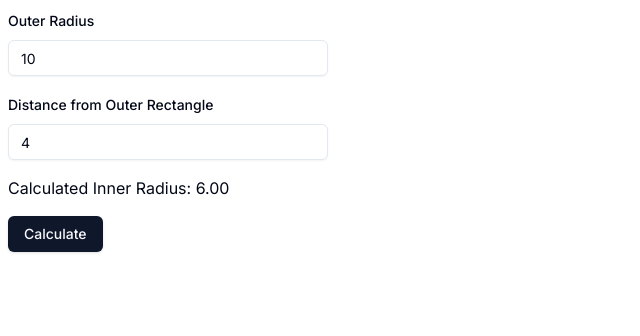
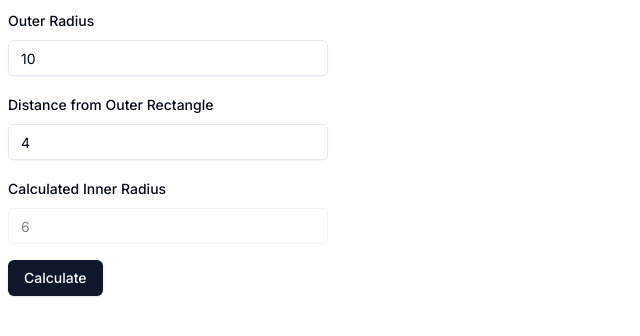
Before and after one commit to dbr787/absurd-rock, a Next.js app: page / in a window 1280 px wide. Shown: the top 336 px of the page, without its empty margins (0-640 px from the left). Built offline with nearby package versions, Linux system fonts and the light colour scheme.

Commit message:
form working well

```diff
--- a/components/RectangleRadiusForm.tsx
+++ b/components/RectangleRadiusForm.tsx
@@ -41,7 +41,7 @@ const formSchema = z.object({
 type FormSchema = z.infer<typeof formSchema>;
 
 export function RectangleRadiusForm() {
-  const [innerRadius, setInnerRadius] = useState<number | null>(null);
+  const [innerRadius, setInnerRadius] = useState<string | null>(null);
 
   const form = useForm<FormSchema>({
     resolver: zodResolver(formSchema),
@@ -65,7 +65,11 @@ export function RectangleRadiusForm() {
       const minRadius = radiusA / Math.PI; // Minimum radius is outer radius divided by pi
 
       const calculatedInnerRadius = Math.max(minRadius, radiusA - dist);
-      setInnerRadius(calculatedInnerRadius);
+      setInnerRadius(
+        Number.isInteger(calculatedInnerRadius)
+          ? String(calculatedInnerRadius)
+          : calculatedInnerRadius.toFixed(2)
+      );
     };
 
     const subscription = form.watch(calculateInnerRadius);
@@ -139,11 +143,17 @@ export function RectangleRadiusForm() {
             </FormItem>
           )}
         />
-        {innerRadius !== null && (
-          <div>
-            <h2>Calculated Inner Radius: {innerRadius.toFixed(2)}</h2>
-          </div>
-        )}
+        <FormItem>
+          <FormLabel>Calculated Inner Radius</FormLabel>
+          <FormControl>
+            <Input
+              placeholder="Calculated Inner Radius"
+              type="text"
+              value={innerRadius || ""}
+              disabled
+            />
+          </FormControl>
+        </FormItem>
         <Button type="submit">Calculate</Button>
       </form>
     </Form>
```
